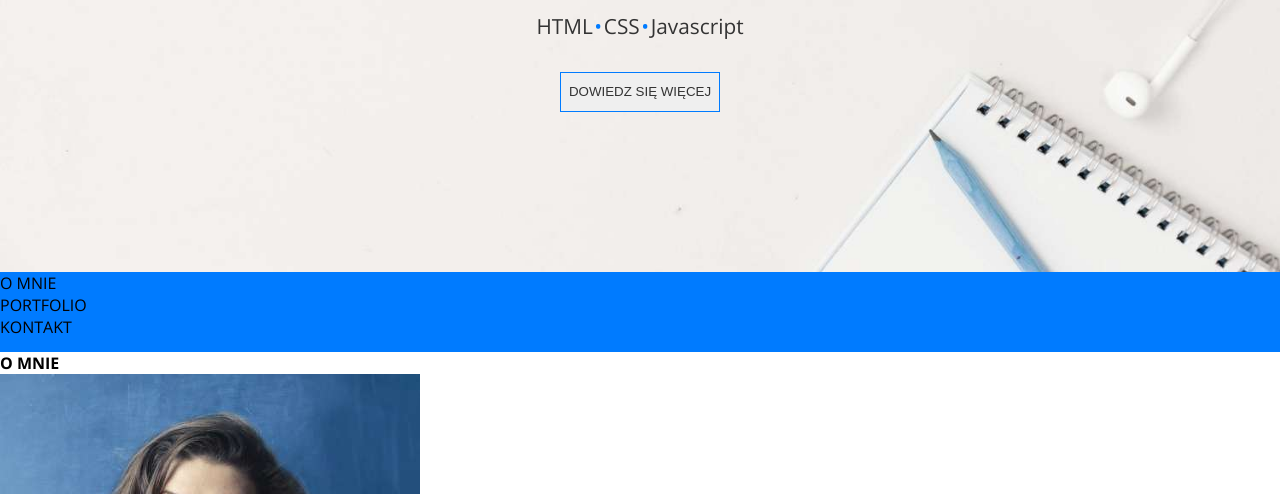
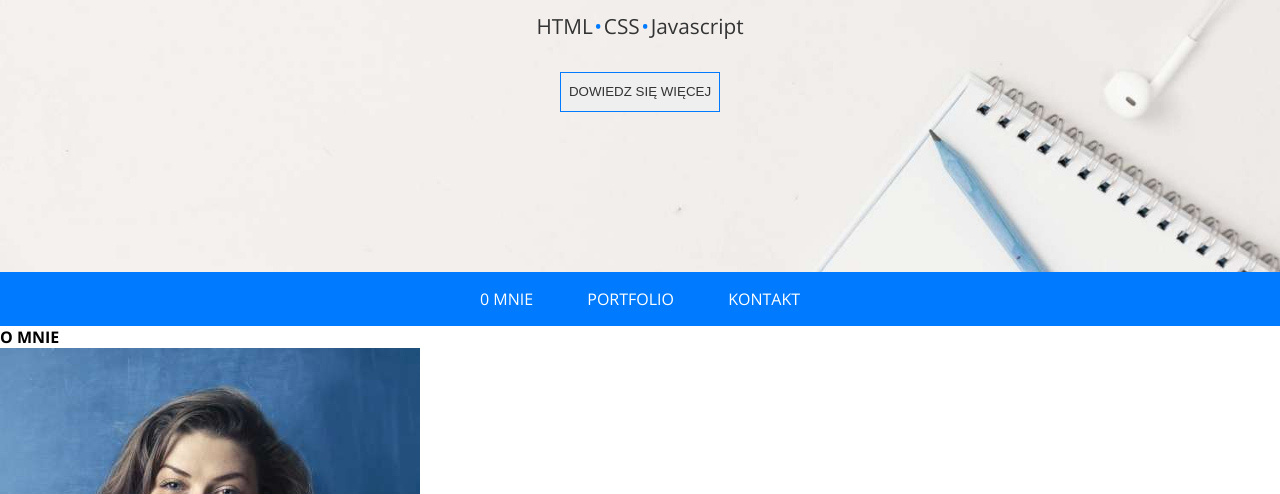
Before and after one commit to tycoonkabuzi/Task50383, a website: page index.html in a window 1280 px wide. Shown: the part 306-800 px from the top of the page. Drawn offline with nearby package versions, Linux system fonts and the light colour scheme.

Commit message:
Nav completed

```diff
--- a/css/style.css
+++ b/css/style.css
@@ -35,11 +35,9 @@ header {
   height: 0.2vh;
   border: none;
   margin-bottom: 4vh;
+  background-color: #007bff;
 }
 
-.titles .line {
-  background-color: #007bff;
-}
 .titles p {
   text-align: center;
   font-size: 1.3em;
@@ -58,12 +56,31 @@ button {
   display: block;
   margin: auto;
   color: #333;
+  background-color: none;
 }
 button:hover {
   background-color: #777;
   color: white;
 }
 nav {
-  height: 10vh;
   background-color: #007bff;
 }
+nav a {
+  text-decoration: none;
+  color: white;
+}
+nav ul {
+  display: flex;
+  margin: auto;
+  width: 40vh;
+  justify-content: space-between;
+  padding-bottom: 2vh;
+  padding-top: 2vh;
+}
+nav li {
+  list-style: none;
+}
+
+nav a:hover {
+  color: #0212a2;
+}
--- a/index.html
+++ b/index.html
@@ -25,9 +25,9 @@
 
     <nav>
       <ul>
-        <li>O MNIE</li>
-        <li>PORTFOLIO</li>
-        <li>KONTAKT</li>
+        <li><a href="#omnie"> 0 MNIE</a></li>
+        <li><a href="#omnie"> PORTFOLIO</a></li>
+        <li><a href="#omnie"> KONTAKT</a></li>
       </ul>
     </nav>
 
```
